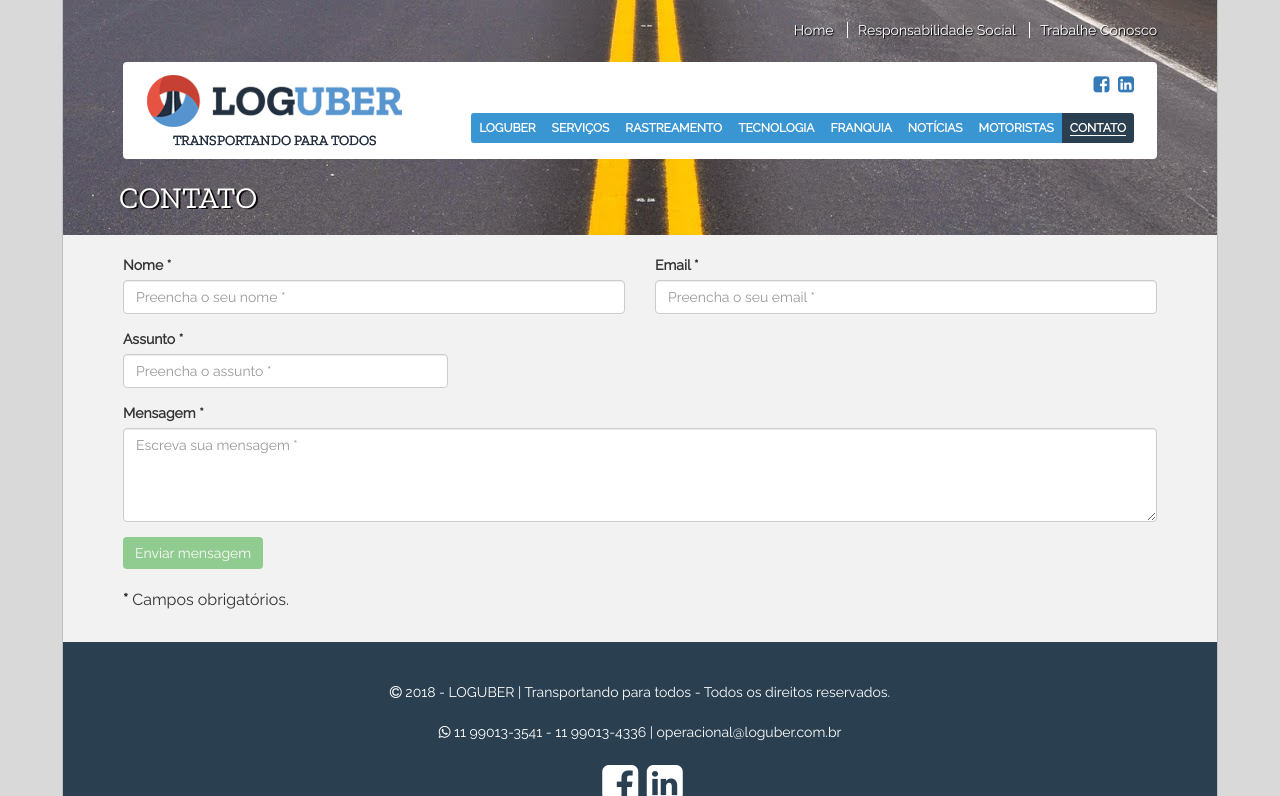
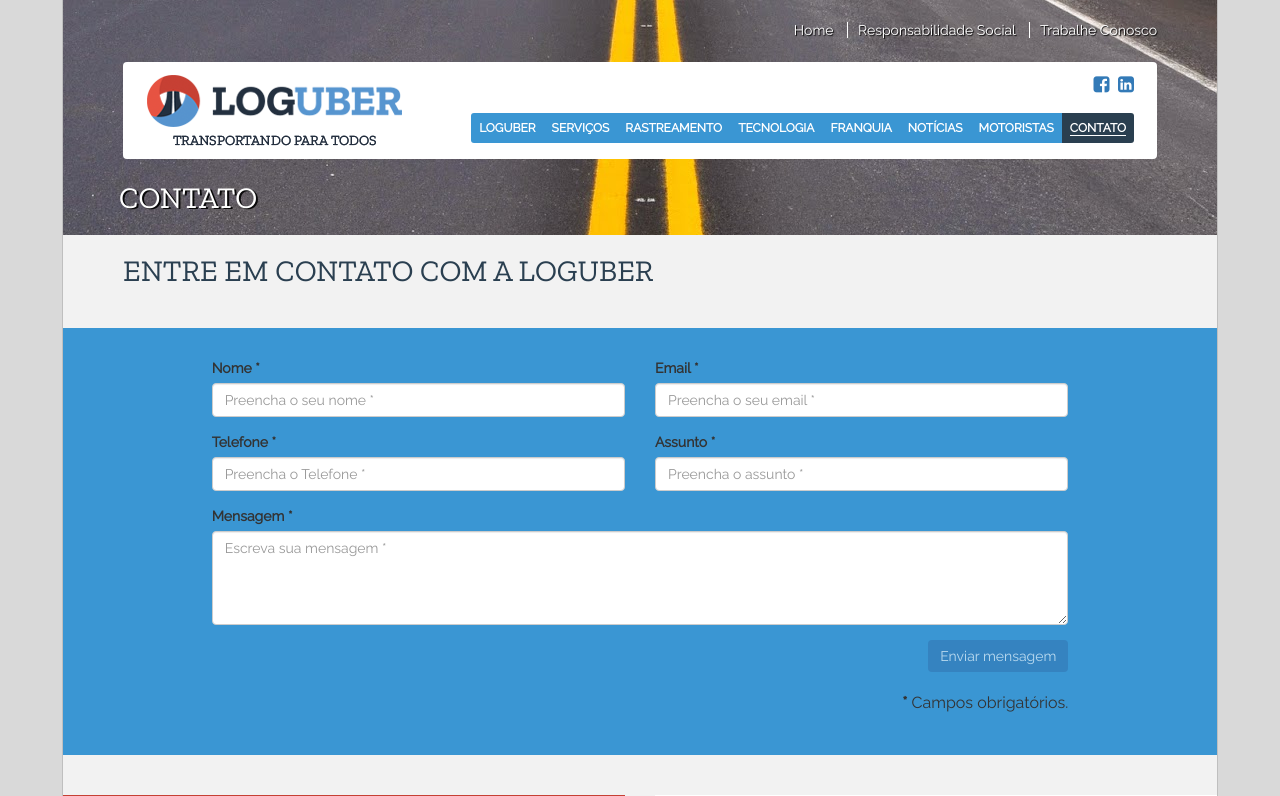
Before and after one commit to maxebina/loguber, a PHP site: page /contato in a window 1280 px wide. Shown: the top 796 px of the page. Run offline with PHP 8.4, Linux system fonts and the light colour scheme; some libraries are stand-ins or nearby versions.

Commit message:
layout contato

```diff
--- a/contact.php
+++ b/contact.php
@@ -14,7 +14,7 @@ $subject = $_POST['estado'];
 
 // form field names and their translations.
 // array variable name => Text to appear in the email
-$fields = array('estado' => 'Assunto', 'name' => 'Nome', 'surname' => 'Surname', 'phone' => 'Phone', 'email' => 'Email', 'message' => 'Messagem', 'veiculo' => 'Veículo', 'carga' => 'Carga', 'empresa' => 'Empresa');
+$fields = array('estado' => 'Assunto', 'name' => 'Nome', 'surname' => 'Surname', 'phone' => 'Phone', 'email' => 'Email', 'telefone' => 'Telefone', 'message' => 'Messagem', 'veiculo' => 'Veículo', 'carga' => 'Carga', 'empresa' => 'Empresa');
 
 // message that will be displayed when everything is OK :)
 $okMessage = 'Mensagem enviada com sucesso. Obrigado. Entraremos em contato em breve!';
--- a/contato.php
+++ b/contato.php
@@ -6,20 +6,24 @@
             <h1>CONTATO</h1>
         </div>
         <section>
+            <h2>ENTRE EM CONTATO COM A LOGUBER</h2>
+        </section>
+        <div class="blue-strip contato">
+    		<section>
     			<form id="contact-form" method="post" action="contact.php" role="form">
 
                     <div class="messages"></div>
 
                     <div class="controls">
                         <div class="row">
-                        <div class="col-md-6">
+                            <div class="col-md-5 col-md-offset-1">
                                 <div class="form-group">
                                     <label for="form_name">Nome *</label>
                                     <input id="form_name" type="text" name="name" class="form-control" placeholder="Preencha o seu nome *" required="required" data-error="Nome é um campo obrigatório.">
                                     <div class="help-block with-errors"></div>
                                 </div>
                             </div>
-                        <div class="col-md-6">
+                            <div class="col-md-5">
                                 <div class="form-group">
                                     <label for="form_email">Email *</label>
                                     <input id="form_email" type="email" name="email" class="form-control" placeholder="Preencha o seu email *" required="required" data-error="Preencha com um email válido.">
@@ -28,7 +32,14 @@
                             </div>
                         </div>
                         <div class="row">
-                        <div class="col-md-4">
+                            <div class="col-md-5 col-md-offset-1">
+                                <div class="form-group">
+                                    <label for="form_telefone">Telefone *</label>
+                                    <input id="form_telefone" type="text" name="telefone" class="form-control" placeholder="Preencha o Telefone *" required="required" data-error="Telefone é um campo obrigatório.">
+                                    <div class="help-block with-er6ors"></div>
+                                </div>
+                            </div>
+                            <div class="col-md-5">
                                 <div class="form-group">
                                     <label for="form_estado">Assunto *</label>
                                     <input id="form_estado" type="text" name="estado" class="form-control" placeholder="Preencha o assunto *" required="required" data-error="Assunto é um campo obrigatório.">
@@ -37,20 +48,22 @@
                             </div>
                         </div>
                         <div class="row">
-                        <div class="col-md-12">
+                            <div class="col-md-10 col-md-offset-1">
                                 <div class="form-group">
                                     <label for="form_message">Mensagem *</label>
                                     <textarea id="form_message" name="message" class="form-control" placeholder="Escreva sua mensagem *" rows="4" required="required" data-error="Mensagem é um campo obrigatório."></textarea>
                                     <div class="help-block with-errors"></div>
                                 </div>
                             </div>
-                        <div class="col-md-12">
-                            <input type="submit" class="btn btn-success btn-send" value="Enviar mensagem">
+                        </div>
+                        <div class="row">
+                            <div class="col-md-10 col-md-offset-1">
+                                <input type="submit" class="btn btn-primary btn-send fr" value="Enviar mensagem">
                             </div>
                         </div>
                         <div class="row">
-                        <div class="col-md-12">
-                            <p class="mt-20"><strong>*</strong> Campos obrigatórios.</p>
+                            <div class="col-md-10 col-md-offset-1">
+                                <p class="mt-20 fr"><strong>*</strong> Campos obrigatórios.</p>
                             </div>
                         </div>
                     </div>
@@ -58,4 +71,33 @@
                 </form>
     		</section>
         </div>
+        <div class="row">
+            <div class="col-md-6">
+                <div class="map-box">
+                    <iframe src="https://www.google.com/maps/embed?pb=!1m18!1m12!1m3!1d3658.198246070766!2d-46.712026084478886!3d-23.525371084700744!2m3!1f0!2f0!3f0!3m2!1i1024!2i768!4f13.1!3m3!1m2!1s0x94cef8883d4dc039%3A0xde849eed513b3932!2sR.+Bar%C3%A3o+de+Jundia%C3%AD%2C+523+-+Lapa%2C+S%C3%A3o+Paulo+-+SP%2C+05073-010!5e0!3m2!1spt-BR!2sbr!4v1524310767726" width="100%" height="500" frameborder="0" style="border:0" allowfullscreen"></iframe>
+                </div>
+            </div>
+            <div class="col-md-6">
+                <div class="adress-box tac">
+                    <i class="fa fa-map-marker" aria-hidden="true"></i>
+                    <h3>LOG<span>UBER</span></h3>
+                    <p>
+                        Rua Barão de Jundiaí, 523
+                        <br>
+                        Lapa - São Paulo - SP
+                        <br>
+                        CEP: 05073-101
+                    </p>
+                    <p>
+                        Tels:
+                        <br>
+                        11 99013-3541 | 11 99013-4336
+                    </p>
+                    <p>
+                        operacional@loguber.com.br
+                    </p>
+                </div>
+            </div>
+        </div>
+    </div>
     <?php include("footer.php"); ?>
--- a/src/scss/style.scss
+++ b/src/scss/style.scss
@@ -939,6 +952,10 @@ body {
     background: #3a96d3;
     margin: 40px 0;
     text-align: center;
+    &.contato {
+      padding: 10px 0;
+      text-align: left;
+    }
   }
   .white-panel {
     background: #fff;
@@ -1170,3 +1209,6 @@ header {
 .dn {
   display: none;
 }
+.fr {
+  float: right;
+}
```
Also changed, not shown: other parts of src/scss/style.scss (+35 -0 lines), css/style.css (+45 -0 lines), css/style.min.css. Lines whose indentation alone changed are shown as unchanged.
